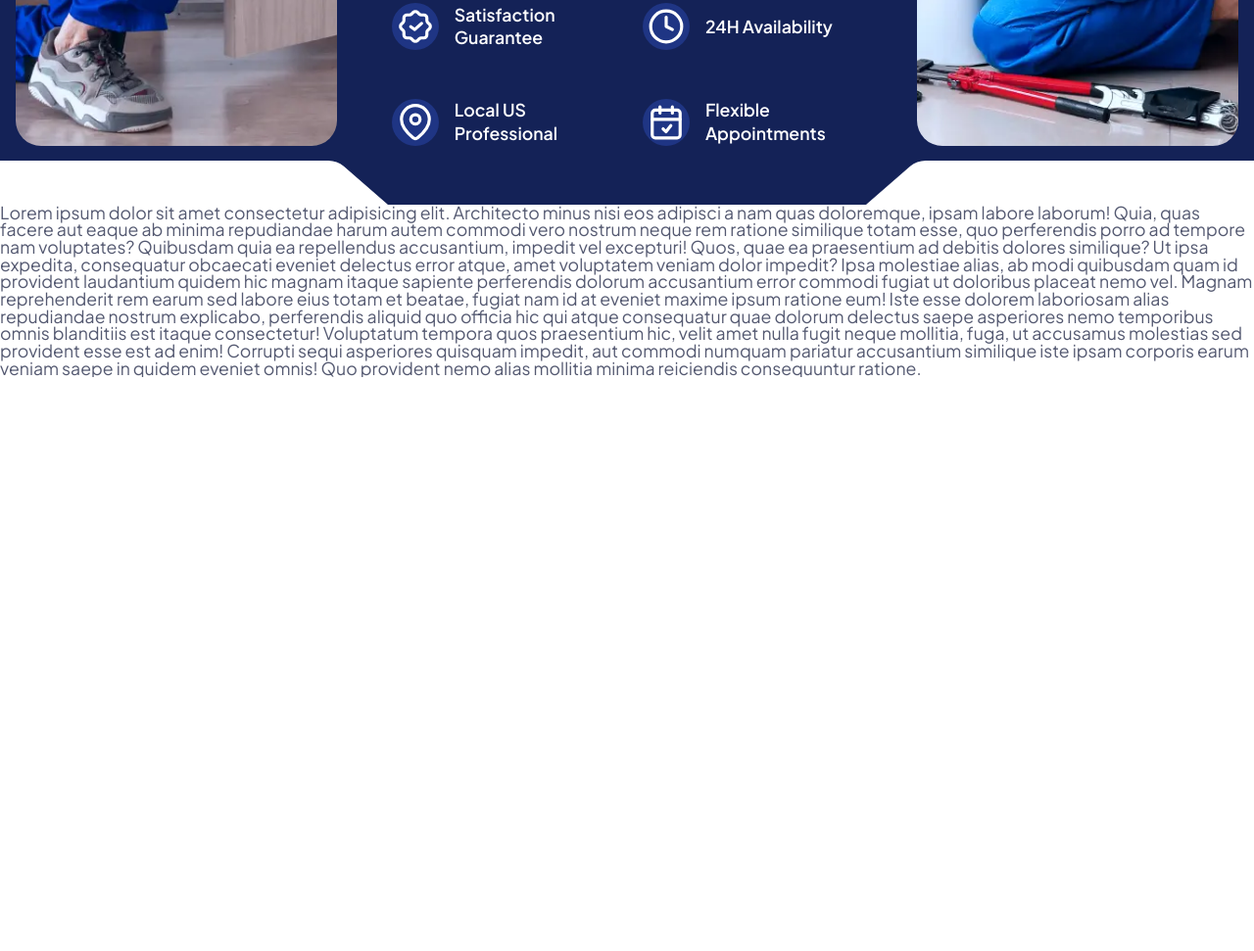
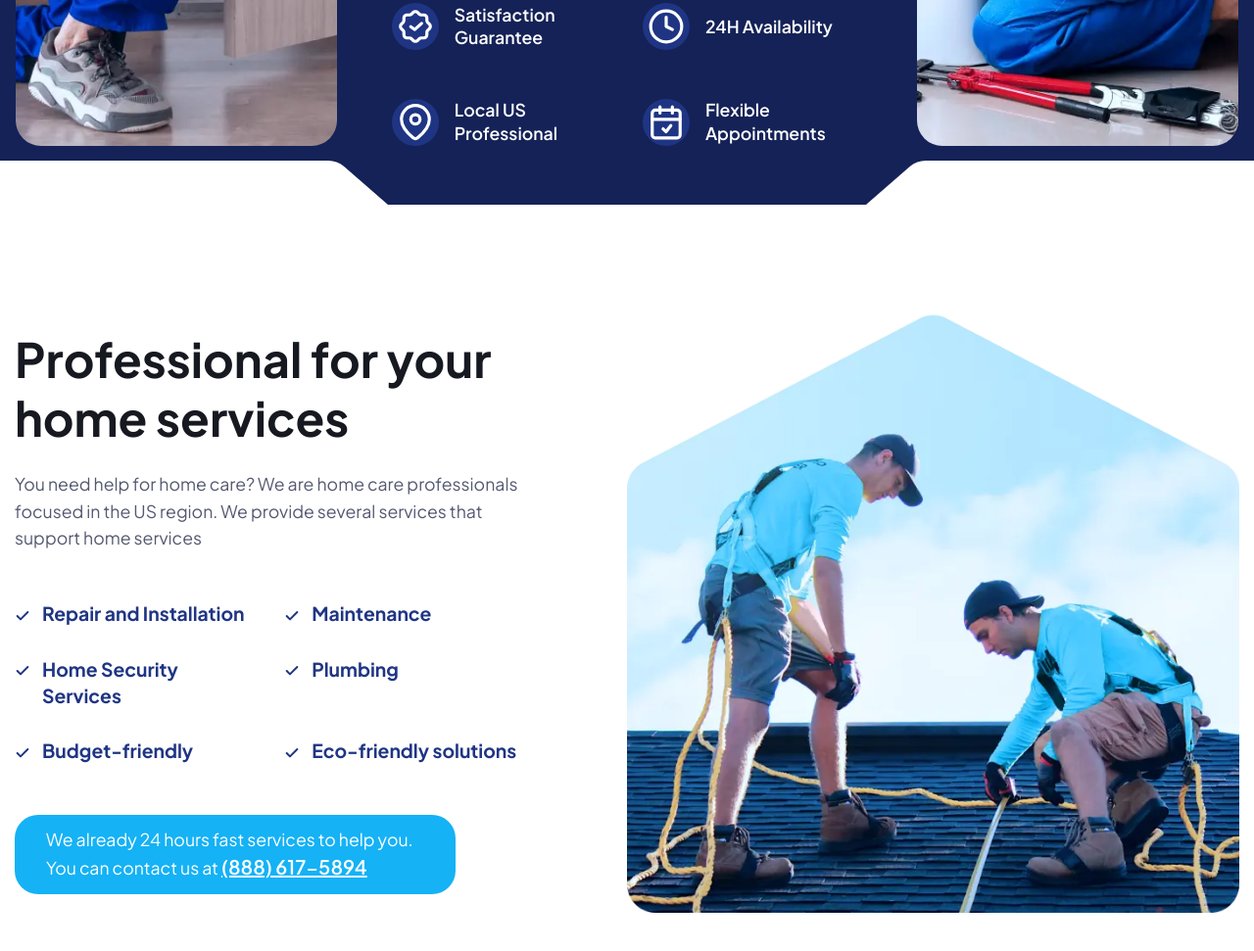
Before and after one commit to DmitryDavidyuk/HomePro, a plain HTML site: page index.html in a window 1280 px wide. Shown: the part 710-1681 px from the top of the page at 98% size. Before the commit the page ends 1095 px from the top, so only its background shows below. Drawn offline with Linux system fonts and the light colour scheme.

Commit message:
Deploying to gh-pages from @ DmitryDavidyuk/HomePro@8a229289844913cb6254c9b2a75b66ca8d1d90bc 🚀

```diff
--- a/css/style.css
+++ b/css/style.css
@@ -490,6 +490,52 @@ h6 {
   line-height: 1.33;
 }
 
+.about__container {
+  display: -ms-grid;
+  display: grid;
+  row-gap: 1.875rem;
+  -ms-grid-columns: (1fr)[2];
+  grid-template-columns: repeat(2, 1fr);
+  -webkit-box-align: center;
+      -ms-flex-align: center;
+          align-items: center;
+}
+
+.about__items {
+  display: -ms-grid;
+  display: grid;
+  -ms-grid-columns: (1fr)[2];
+  grid-template-columns: repeat(2, 1fr);
+}
+
+.about__item {
+  background: url("../img/icons/check-dark.svg") 0 0.4em no-repeat;
+  padding-left: 1.75rem;
+  font-weight: 700;
+  color: #1f3584;
+  line-height: 1.4;
+}
+
+.about__info {
+  border-radius: 1.5rem;
+  background-color: #15b2f5;
+  padding: 0.75rem 2rem;
+  color: #fff;
+  line-height: 155.555556%;
+  /* 28/18 */
+}
+
+.about__info a {
+  white-space: nowrap;
+  font-size: 1.25rem;
+  font-weight: 600;
+  text-decoration: underline;
+}
+
+.about__image img {
+  width: 100%;
+}
+
 @media (min-width: 61.99875em) {
   .hero {
     -ms-grid-columns: auto 1fr auto;
@@ -510,6 +556,10 @@ h6 {
   .hero::after {
     -webkit-transform: rotateY(180deg);
             transform: rotateY(180deg);
+  }
+
+  .about__info {
+    max-width: 28.125rem;
   }
 }
 
@@ -561,6 +611,34 @@ h6 {
   .advantages-hero {
     gap: 3.4375rem;
   }
+
+  .about {
+    padding-top: 7.6875rem;
+  }
+
+  .about {
+    padding-bottom: 4rem;
+  }
+
+  .about__body {
+    padding-right: 9.9375rem;
+  }
+
+  .about__bolck-header:not(:last-child) {
+    margin-bottom: 3.375rem;
+  }
+
+  .about__items {
+    gap: 2rem;
+  }
+
+  .about__items:not(:last-child) {
+    margin-bottom: 3.5rem;
+  }
+
+  .about__item {
+    font-size: 1.25rem;
+  }
 }
 
 @media (min-width: 120em) {
@@ -609,6 +687,30 @@ h6 {
   .advantages-hero {
     gap: 1.25rem;
   }
+
+  .about {
+    padding-top: 2.5rem;
+  }
+
+  .about {
+    padding-bottom: 2.5rem;
+  }
+
+  .about__bolck-header:not(:last-child) {
+    margin-bottom: 1.875rem;
+  }
+
+  .about__items {
+    gap: 0.9375rem;
+  }
+
+  .about__items:not(:last-child) {
+    margin-bottom: 1.875rem;
+  }
+
+  .about__item {
+    font-size: 1rem;
+  }
 }
 
 @media (max-width: 107.5em) {
@@ -633,6 +735,11 @@ h6 {
 
   .hero__body {
     padding-left: 0.9375rem;
+  }
+
+  .about__container {
+    -ms-grid-columns: auto;
+    grid-template-columns: auto;
   }
 }
 
@@ -772,6 +879,13 @@ h6 {
   }
 }
 
+@media (max-width: 33.75em) {
+  .about__items {
+    -ms-grid-columns: auto;
+    grid-template-columns: auto;
+  }
+}
+
 @media (min-width: 20em) and (max-width: 91.875em) {
 @supports (font-size: clamp( 1rem , 0.9652173913rem  +  0.1739130435vw , 1.125rem )) {
     body {
@@ -830,6 +944,78 @@ h6 {
 @supports not (gap: clamp( 1.25rem , 0.6413043478rem  +  3.0434782609vw , 3.4375rem )) {
     .advantages-hero {
       gap: calc(1.25rem + 2.1875 * (100vw - 20rem) / 71.875);
+    }
+}
+
+@supports (padding-top: clamp( 2.5rem , 1.0565217391rem  +  7.2173913043vw , 7.6875rem )) {
+    .about {
+      padding-top: clamp( 2.5rem , 1.0565217391rem  +  7.2173913043vw , 7.6875rem );
+    }
+}
+
+@supports not (padding-top: clamp( 2.5rem , 1.0565217391rem  +  7.2173913043vw , 7.6875rem )) {
+    .about {
+      padding-top: calc(2.5rem + 5.1875 * (100vw - 20rem) / 71.875);
+    }
+}
+
+@supports (padding-bottom: clamp( 2.5rem , 2.0826086957rem  +  2.0869565217vw , 4rem )) {
+    .about {
+      padding-bottom: clamp( 2.5rem , 2.0826086957rem  +  2.0869565217vw , 4rem );
+    }
+}
+
+@supports not (padding-bottom: clamp( 2.5rem , 2.0826086957rem  +  2.0869565217vw , 4rem )) {
+    .about {
+      padding-bottom: calc(2.5rem + 1.5 * (100vw - 20rem) / 71.875);
+    }
+}
+
+@supports (margin-bottom: clamp( 1.875rem , 1.4576086957rem  +  2.0869565217vw , 3.375rem )) {
+    .about__bolck-header:not(:last-child) {
+      margin-bottom: clamp( 1.875rem , 1.4576086957rem  +  2.0869565217vw , 3.375rem );
+    }
+}
+
+@supports not (margin-bottom: clamp( 1.875rem , 1.4576086957rem  +  2.0869565217vw , 3.375rem )) {
+    .about__bolck-header:not(:last-child) {
+      margin-bottom: calc(1.875rem + 1.5 * (100vw - 20rem) / 71.875);
+    }
+}
+
+@supports (gap: clamp( 0.9375rem , 0.6418478261rem  +  1.4782608696vw , 2rem )) {
+    .about__items {
+      gap: clamp( 0.9375rem , 0.6418478261rem  +  1.4782608696vw , 2rem );
+    }
+}
+
+@supports not (gap: clamp( 0.9375rem , 0.6418478261rem  +  1.4782608696vw , 2rem )) {
+    .about__items {
+      gap: calc(0.9375rem + 1.0625 * (100vw - 20rem) / 71.875);
+    }
+}
+
+@supports (margin-bottom: clamp( 1.875rem , 1.422826087rem  +  2.2608695652vw , 3.5rem )) {
+    .about__items:not(:last-child) {
+      margin-bottom: clamp( 1.875rem , 1.422826087rem  +  2.2608695652vw , 3.5rem );
+    }
+}
+
+@supports not (margin-bottom: clamp( 1.875rem , 1.422826087rem  +  2.2608695652vw , 3.5rem )) {
+    .about__items:not(:last-child) {
+      margin-bottom: calc(1.875rem + 1.625 * (100vw - 20rem) / 71.875);
+    }
+}
+
+@supports (font-size: clamp( 1rem , 0.9304347826rem  +  0.347826087vw , 1.25rem )) {
+    .about__item {
+      font-size: clamp( 1rem , 0.9304347826rem  +  0.347826087vw , 1.25rem );
+    }
+}
+
+@supports not (font-size: clamp( 1rem , 0.9304347826rem  +  0.347826087vw , 1.25rem )) {
+    .about__item {
+      font-size: calc(1rem + 0.25 * (100vw - 20rem) / 71.875);
     }
 }
 }
@@ -924,6 +1110,18 @@ h6 {
       padding-left: calc(0.9375rem + 4.25 * (100vw - 61.99875rem) / 29.87625);
     }
 }
+
+@supports (padding-right: clamp( 1.25rem , -16.7781708924rem  +  29.0782812435vw , 9.9375rem )) {
+    .about__body {
+      padding-right: clamp( 1.25rem , -16.7781708924rem  +  29.0782812435vw , 9.9375rem );
+    }
+}
+
+@supports not (padding-right: clamp( 1.25rem , -16.7781708924rem  +  29.0782812435vw , 9.9375rem )) {
+    .about__body {
+      padding-right: calc(1.25rem + 8.6875 * (100vw - 61.99875rem) / 29.87625);
+    }
+}
 }
 
 @media (min-width: 120em) and (min-width: 20em) and (max-width: 91.875em) {
--- a/index.html
+++ b/index.html
@@ -6,7 +6,7 @@
 	<meta charset="UTF-8">
 	<meta name="format-detection" content="telephone=no">
 	<!-- <style>body{opacity: 0;}</style> -->
-	<link rel="stylesheet" href="css/style.min.css?_v=20231105235400">
+	<link rel="stylesheet" href="css/style.min.css?_v=20231107111648">
 	<link rel="shortcut icon" href="favicon.ico">
 	<!-- <meta name="robots" content="noindex, nofollow"> -->
 	<meta name="viewport" content="width=device-width, initial-scale=1.0">
@@ -96,24 +96,35 @@
 				</div>
 				<div class="hero__image-ibg"><picture><source srcset="img/hero/image-right.webp" type="image/webp"><img src="img/hero/image-right.jpg" alt="image" /></picture></div>
 			</section>
-			<section>
-				Lorem ipsum dolor sit amet consectetur adipisicing elit. Architecto minus nisi eos
-				adipisci a nam quas doloremque, ipsam labore laborum! Quia, quas facere aut eaque ab
-				minima repudiandae harum autem commodi vero nostrum neque rem ratione similique totam
-				esse, quo perferendis porro ad tempore nam voluptates? Quibusdam quia ea repellendus
-				accusantium, impedit vel excepturi! Quos, quae ea praesentium ad debitis dolores
-				similique? Ut ipsa expedita, consequatur obcaecati eveniet delectus error atque, amet
-				voluptatem veniam dolor impedit? Ipsa molestiae alias, ab modi quibusdam quam id provident
-				laudantium quidem hic magnam itaque sapiente perferendis dolorum accusantium error commodi
-				fugiat ut doloribus placeat nemo vel. Magnam reprehenderit rem earum sed labore eius totam
-				et beatae, fugiat nam id at eveniet maxime ipsum ratione eum! Iste esse dolorem laboriosam
-				alias repudiandae nostrum explicabo, perferendis aliquid quo officia hic qui atque
-				consequatur quae dolorum delectus saepe asperiores nemo temporibus omnis blanditiis est
-				itaque consectetur! Voluptatum tempora quos praesentium hic, velit amet nulla fugit neque
-				mollitia, fuga, ut accusamus molestias sed provident esse est ad enim! Corrupti sequi
-				asperiores quisquam impedit, aut commodi numquam pariatur accusantium similique iste ipsam
-				corporis earum veniam saepe in quidem eveniet omnis! Quo provident nemo alias mollitia
-				minima reiciendis consequuntur ratione.
+			<section class="about">
+				<div class="about__container">
+					<div class="about__body">
+						<div class="about__bolck-header bolck-header">
+							<h2 class="bolck-header__title">Professional for your home services</h2>
+							<div class="bolck-header__text">
+								<p>
+									You need help for home care? We are home care professionals focused in the US
+									region. We provide several services that support home services
+								</p>
+							</div>
+						</div>
+						<ul class="about__items">
+							<li class="about__item">Repair and Installation</li>
+							<li class="about__item">Maintenance</li>
+							<li class="about__item">Home Security Services</li>
+							<li class="about__item">Plumbing</li>
+							<li class="about__item">Budget-friendly</li>
+							<li class="about__item">Eco-friendly solutions</li>
+						</ul>
+						<div class="about__info">
+							We already 24 hours fast services to help you. You can contact us at
+							<a href="tel:8886175894">(888) 617-5894</a>
+						</div>
+					</div>
+					<div class="about__image">
+						<picture><source srcset="img/about/Image.webp" type="image/webp"><img src="img/about/Image.png" alt="Two men on the roof" /></picture>
+					</div>
+				</div>
 			</section>
 		</main>
 		<footer class="footer">
@@ -121,7 +132,7 @@
 			</div>
 		</footer>
 	</div>
-	<script src="js/app.min.js?_v=20231105235400"></script>
+	<script src="js/app.min.js?_v=20231107111648"></script>
 </body>
 
 </html>
```
Also changed, not shown: css/style.min.css, img/about/Image.png (added), img/about/Image.webp (added), img/icons/check-dark.svg (added).
